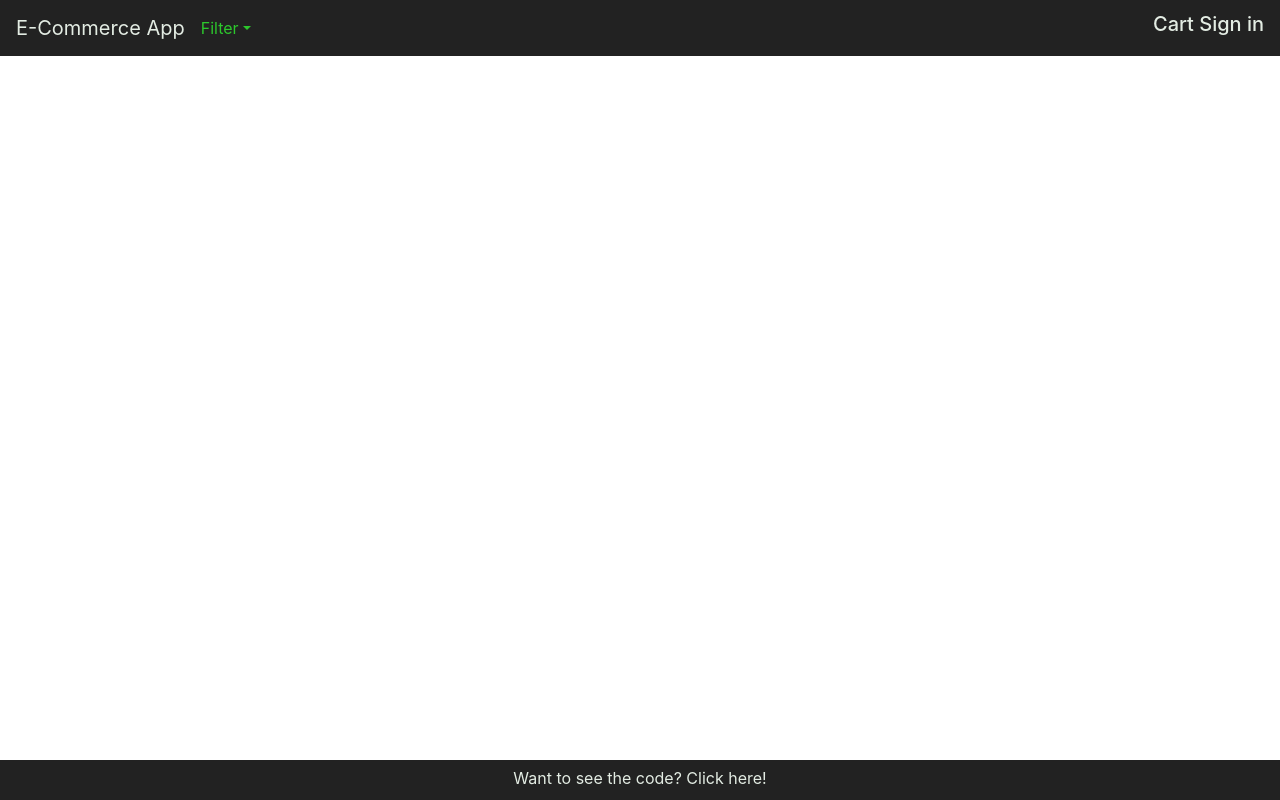
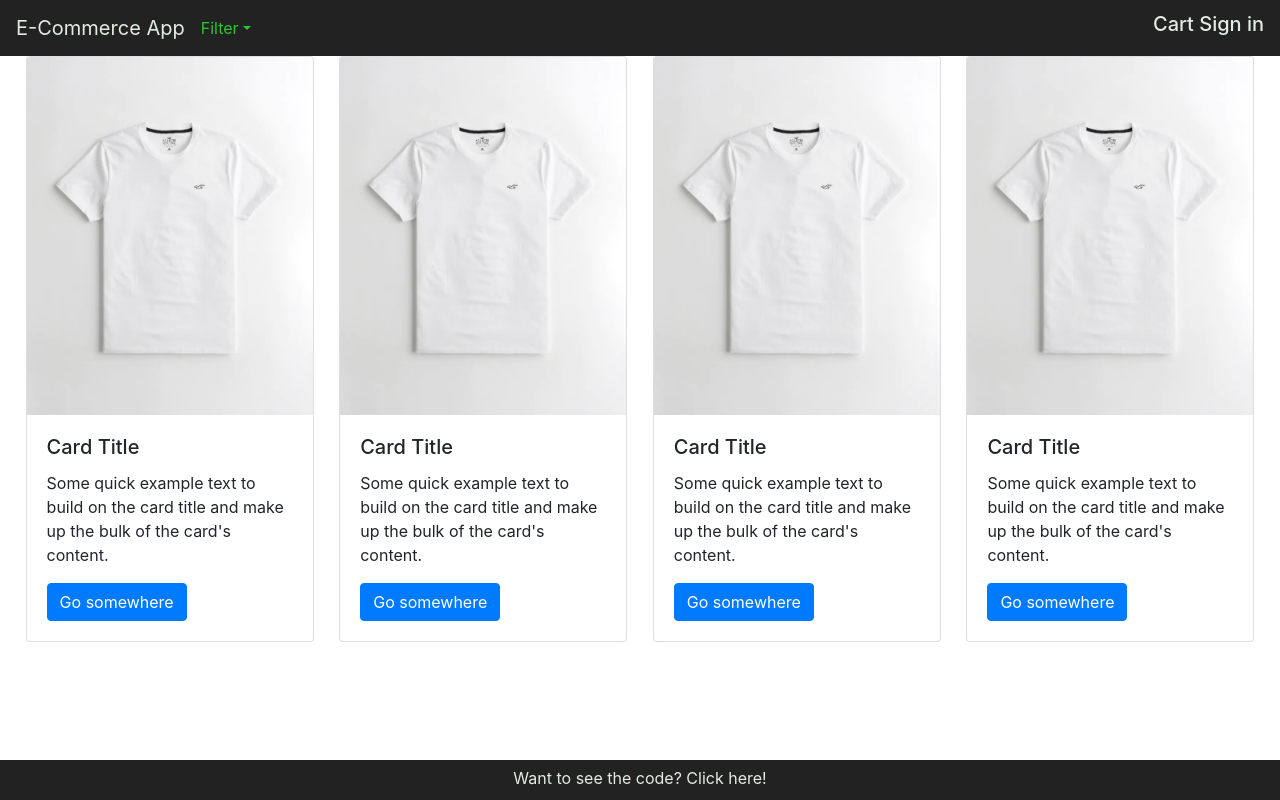
Before and after one commit to AngeliniAxel/e-commerce, a React (Create React App) app in the folder client/: page / in a window 1280 px wide. Built offline with nearby package versions, Linux system fonts and the light colour scheme; the HTML template or start-up script is replaced by a standard one.

Commit message:
Structure of cards

```diff
--- a/client/src/App.js
+++ b/client/src/App.js
@@ -1,12 +1,14 @@
 import React, { useEffect, useState } from 'react';
 import Navbar from './app/components/Navbar/Navbar';
+import Footer from './app/components/Footer/Footer';
+import Home from './app/components/Home/Home';
 import 'bootstrap/dist/css/bootstrap.min.css';
-import Footer from './app/components/Footer/Footer';
 
 function App() {
   return (
     <div className='App'>
       <Navbar />
+      <Home />
       <Footer />
     </div>
   );
--- /dev/null
+++ b/client/src/app/components/Home/Home.js
@@ -0,0 +1,60 @@
+import React from 'react';
+import { Card, Button, Container } from 'react-bootstrap';
+import img from '../../../images/images';
+import './Home.scss';
+
+const Home = () => {
+  return (
+    <div className='wrapper'>
+      <Card style={{ width: '18rem' }}>
+        <Card.Img variant='top' src={img.T_SHIRT_WHITE} />
+        <Card.Body>
+          <Card.Title>Card Title</Card.Title>
+          <Card.Text>
+            Some quick example text to build on the card title and make up the
+            bulk of the card's content.
+          </Card.Text>
+          <Button variant='primary'>Go somewhere</Button>
+        </Card.Body>
+      </Card>
+
+      <Card style={{ width: '18rem' }}>
+        <Card.Img variant='top' src={img.T_SHIRT_WHITE} />
+        <Card.Body>
+          <Card.Title>Card Title</Card.Title>
+          <Card.Text>
+            Some quick example text to build on the card title and make up the
+            bulk of the card's content.
+          </Card.Text>
+          <Button variant='primary'>Go somewhere</Button>
+        </Card.Body>
+      </Card>
+
+      <Card style={{ width: '18rem' }}>
+        <Card.Img variant='top' src={img.T_SHIRT_WHITE} />
+        <Card.Body>
+          <Card.Title>Card Title</Card.Title>
+          <Card.Text>
+            Some quick example text to build on the card title and make up the
+            bulk of the card's content.
+          </Card.Text>
+          <Button variant='primary'>Go somewhere</Button>
+        </Card.Body>
+      </Card>
+
+      <Card style={{ width: '18rem' }}>
+        <Card.Img variant='top' src={img.T_SHIRT_WHITE} />
+        <Card.Body>
+          <Card.Title>Card Title</Card.Title>
+          <Card.Text>
+            Some quick example text to build on the card title and make up the
+            bulk of the card's content.
+          </Card.Text>
+          <Button variant='primary'>Go somewhere</Button>
+        </Card.Body>
+      </Card>
+    </div>
+  );
+};
+
+export default Home;
--- /dev/null
+++ b/client/src/app/components/Home/Home.scss
@@ -0,0 +1,5 @@
+.wrapper {
+  display: flex;
+  justify-content: space-evenly;
+  flex-wrap: wrap;
+}
```
